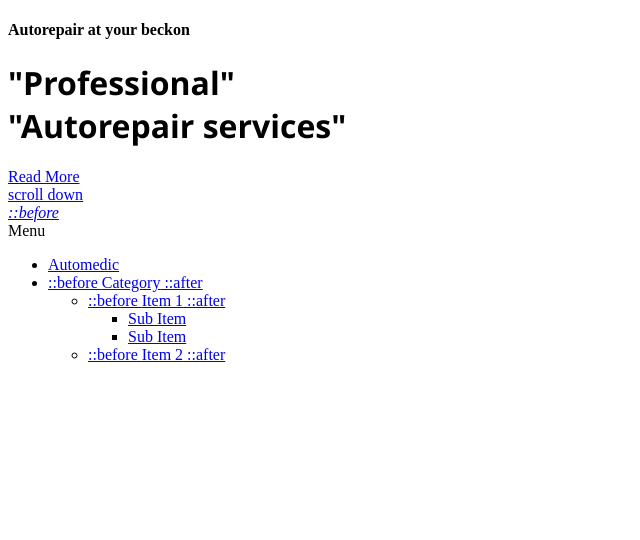
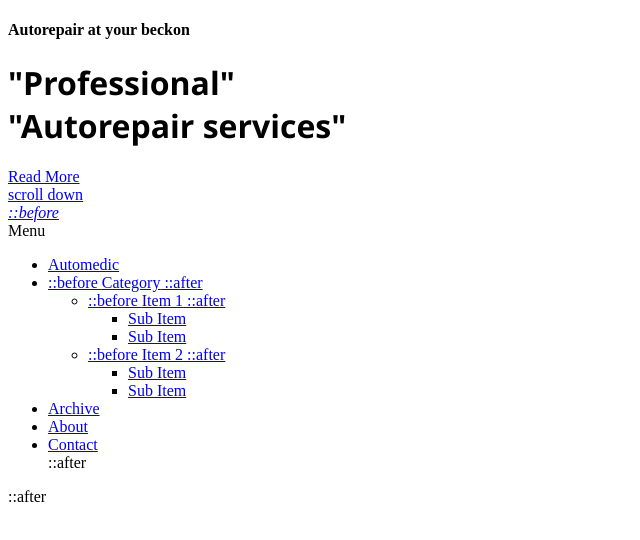
Before and after one commit to AdamAdewoye/AUTOMEDIC, a plain HTML site: page index.html in a window 1280 px wide. Shown: the whole page, without its empty margins (0-640 px from the left). Drawn offline with Linux system fonts and the light colour scheme.

Commit message:
header complete

```diff
--- a/index.html
+++ b/index.html
@@ -101,10 +101,39 @@
                                         <span>Item 2</span>
                                         ::after
                                     </a>
+                                    <ul>
+                                        <li>
+                                            <a href="#">
+                                                <span> Sub Item</span>
+                                            </a>
+                                        </li>
+                                        <li class="last">
+                                            <a href="#">
+                                                <span> Sub Item</span>
+                                            </a>
+                                        </li>
+                                    </ul>
                                 </li>
                             </ul>
                         </li>
+                        <li>
+                            <a href="archive.html">
+                                <span>Archive</span>
+                            </a>
+                        </li>
+                        <li>
+                            <a href="single.html">
+                                <span> About </span>
+                            </a>
+                        </li>
+                        <li class="last">
+                            <a href="contact.html">
+                                <span> Contact </span>
+                            </a>
+                        </li>
+                        ::after
                     </ul>
+                    ::after
                 </div>
             </div>
         </header>
```
